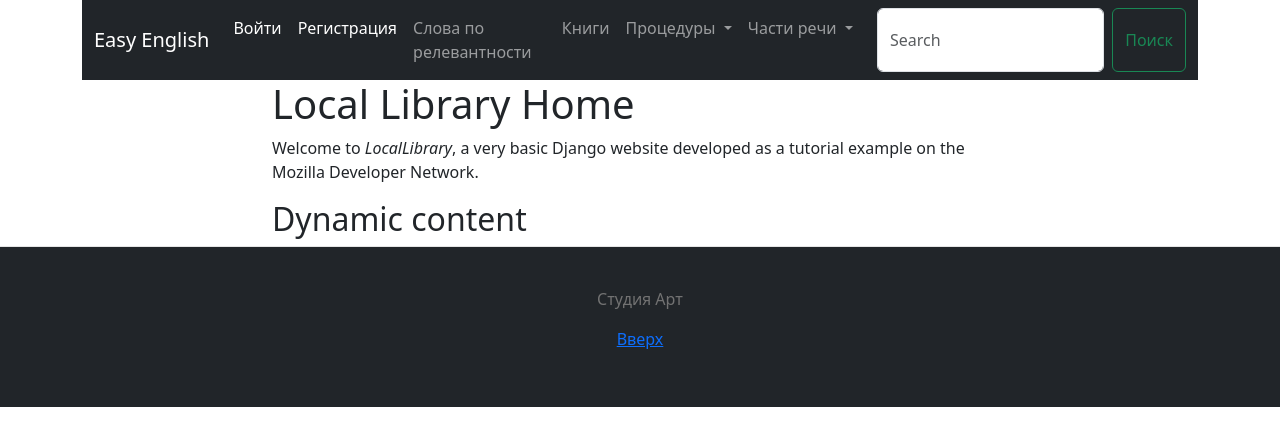
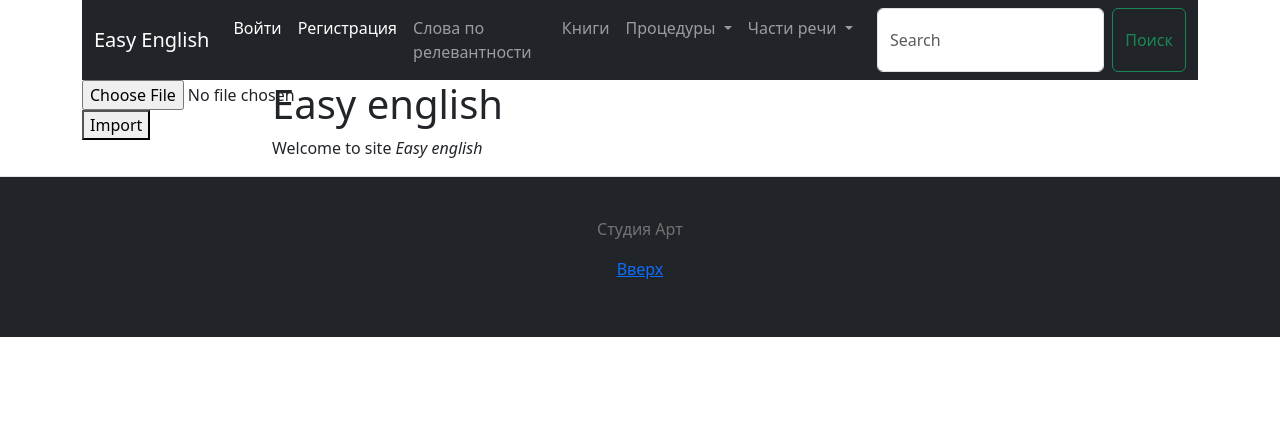
Before and after one commit to ArtemMaslyatnik/easyenglish, a Django app: template ee/templates/index.html in a window 1280 px wide. Shown: the top 446 px of the page. Run offline with Django 3.2, Linux system fonts and the light colour scheme; the template is opened without the code that fills it, so the values that code supplies are empty.

Commit message:
populate the site with data

```diff
--- a/core/settings.py
+++ b/config/settings.py
@@ -56,7 +56,7 @@ MIDDLEWARE = [
     "debug_toolbar.middleware.DebugToolbarMiddleware",
 ]
 
-ROOT_URLCONF = 'core.urls'
+ROOT_URLCONF = 'config.urls'
 
 TEMPLATES = [
     {
@@ -74,7 +74,7 @@ TEMPLATES = [
     },
 ]
 
-WSGI_APPLICATION = 'core.wsgi.application'
+WSGI_APPLICATION = 'config.wsgi.application'
 
 
 # Database
--- a/core/urls.py
+++ b/config/urls.py
@@ -19,7 +19,7 @@ from django.contrib import admin
 from django.urls import include, path
 from debug_toolbar.toolbar import debug_toolbar_urls
 
-from core import settings
+from config import settings
 
 urlpatterns = [
     path('admin/', admin.site.urls),
--- a/core/wsgi.py
+++ b/config/wsgi.py
@@ -11,6 +11,6 @@ import os
 
 from django.core.wsgi import get_wsgi_application
 
-os.environ.setdefault('DJANGO_SETTINGS_MODULE', 'core.settings')
+os.environ.setdefault('DJANGO_SETTINGS_MODULE', 'config.settings')
 
 application = get_wsgi_application()
--- a/ee/general_purpose.py
+++ b/ee/general_purpose.py
@@ -467,7 +467,7 @@ def import_from_excel(request):
 
         df = pd.read_excel(excel_file)
         # processdfEng(df)
-        processdf(df)
+        # processdf(df)
         processdfEngRW(df)
 
 
--- a/ee/templates/index.html
+++ b/ee/templates/index.html
@@ -1,11 +1,8 @@
 {% extends "base_generic.html" %}
 
 {% block content %}
-<h1>Local Library Home</h1>
+<h1>Easy english</h1>
 
-  <p>Welcome to <em>LocalLibrary</em>, a very basic Django website developed as a tutorial example on the Mozilla Developer Network.</p>
-
-<h2>Dynamic content</h2>
-
+  <p>Welcome to site <em>Easy english</em></p>
 
 {% endblock %}
--- a/ee/views.py
+++ b/ee/views.py
@@ -4,13 +4,13 @@ import string
 from django.forms import model_to_dict
 from django.http import JsonResponse
 from django.shortcuts import render
-from core import settings
+from config import settings
 from ee import models
 from django.views import generic
 from django.contrib.auth.mixins import LoginRequiredMixin
 from django.core.serializers import serialize
 from django.contrib.auth import logout, login
-from ee.general_purpose import get_content
+from ee.general_purpose import get_content, import_from_excel
 
 
 # Create your views here.
@@ -655,7 +655,7 @@ class BookDetailView(generic.DetailView):
 # ############################ Function handler################################
 def universal(request):
 
-    get_content(request)
+    import_from_excel(request)
 
     return render(request, 'import_success.html')
 
--- a/requirements.txt
+++ b/requirements.txt
@@ -1,5 +1,3 @@
-# requirements.txt
-
 argcomplete==3.5.1
 asgiref==3.8.1
 beautifulsoup4==4.12.3
@@ -10,7 +8,8 @@ charset-normalizer==3.4.0
 colorclass==2.2.2
 compressed_rtf==1.0.6
 cryptography==43.0.3
-Django==5.1.3
+Django==5.2
+django-debug-toolbar==4.4.6
 djangorestframework==3.15.2
 docx2txt==0.8
 easygui==0.98.3
--- a/templates/base_generic.html
+++ b/templates/base_generic.html
@@ -86,13 +86,13 @@
     <main role="main" class="container ">
       <div class="row">
         <div class="col-sm-2">
-             <!-- excel
+
               <form action ="import/" method="post" enctype="multipart/form-data">
               {% csrf_token %}
               <input type="file" name="excel_file">
               <button type="submit">Import</button>
              </form>
-
+          <!-- excel
             <form action ="upload-file/" method="post" enctype="multipart/form-data">
               {% csrf_token %}
               <input type="text" name="title">
--- a/users/views.py
+++ b/users/views.py
@@ -7,7 +7,7 @@ from django.shortcuts import render
 from django.urls import reverse, reverse_lazy
 from django.views.generic import CreateView, UpdateView
 
-from core import settings
+from config import settings
 
 # from sitewomen import settings
 from .forms import LoginUserForm, RegisterUserForm, ProfileUserForm, UserPasswordChangeForm
```
Also changed, not shown: ee/urls.py (+6 -3 lines), config/__init__.py (added), config/asgi.py (renamed from core/asgi.py).
